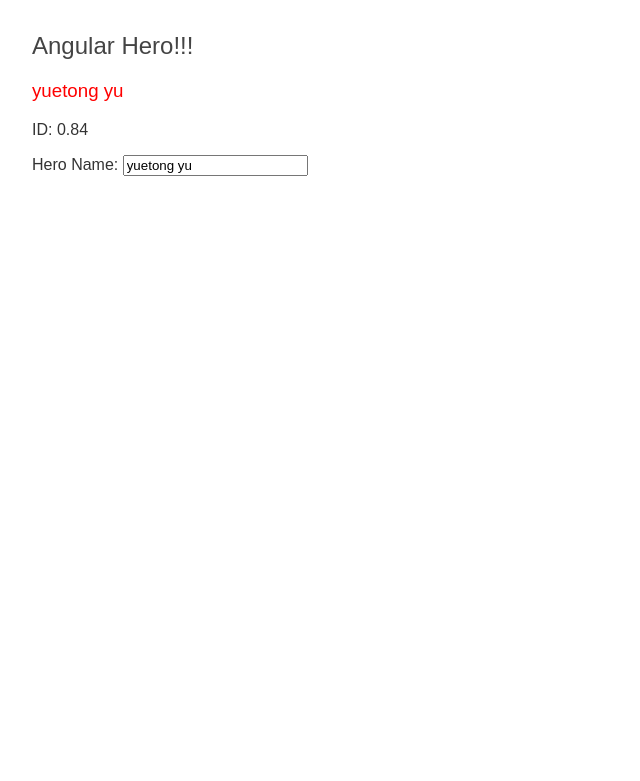
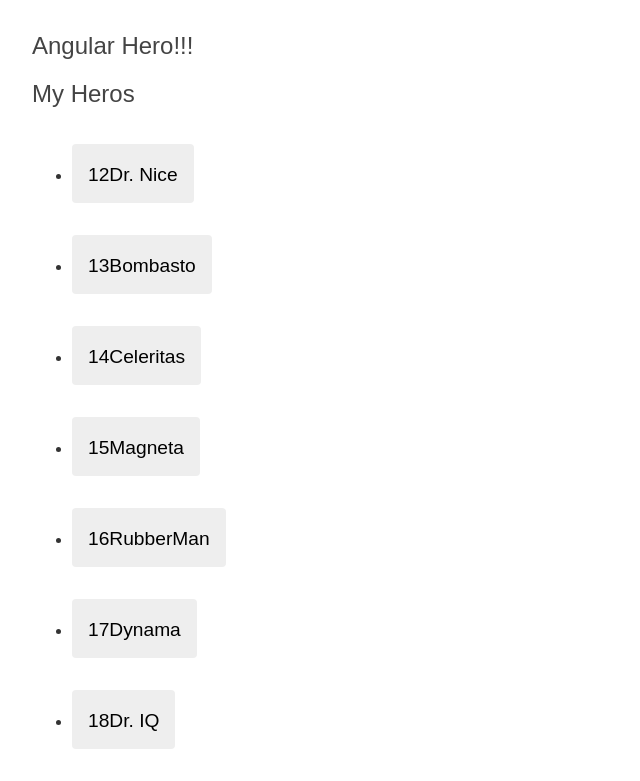
Before and after one commit to yuetong3yu/angular-heroes, an Angular app: page / in a window 1280 px wide. Shown: the top 781 px of the page, without its empty margins (0-640 px from the left). Built offline with nearby package versions, Linux system fonts and the light colour scheme.

Commit message:
hero list

```diff
--- a/src/app/heroes/heroes.component.html
+++ b/src/app/heroes/heroes.component.html
@@ -1,7 +1,10 @@
-<h3>{{ hero.name }}</h3>
+<h2>My Heros</h2>
 
-<p *ngIf="hero.id">ID: {{ hero.id }}</p>
-<div>
-  <label for="name">Hero Name: </label>
-  <input id="name" placeholder="hero name" [(ngModel)]="hero.name" />
-</div>
+<ul class="heroes">
+  <li *ngFor="let hero of heroes">
+    <button type="button">
+      <span class="badge">{{ hero.id }}</span>
+      <span class="name">{{ hero.name }}</span>
+    </button>
+  </li>
+</ul>
--- a/src/app/heroes/heroes.component.ts
+++ b/src/app/heroes/heroes.component.ts
@@ -1,6 +1,7 @@
 import { Component, OnInit } from '@angular/core';
 
 import { Hero } from '../hero';
+import { HEROES } from '../mock-hero';
 
 @Component({
   selector: 'app-heroes',
@@ -8,10 +9,7 @@
   styleUrls: ['./heroes.component.css'],
 })
 export class HeroesComponent implements OnInit {
-  hero: Hero = {
-    id: +Math.random().toFixed(2),
-    name: 'yuetong yu',
-  };
+  heroes: Hero[] = HEROES;
 
   constructor() {}
 
--- /dev/null
+++ b/src/app/mock-hero.ts
@@ -0,0 +1,13 @@
+import { Hero } from './hero';
+
+export const HEROES: Hero[] = [
+  { id: 12, name: 'Dr. Nice' },
+  { id: 13, name: 'Bombasto' },
+  { id: 14, name: 'Celeritas' },
+  { id: 15, name: 'Magneta' },
+  { id: 16, name: 'RubberMan' },
+  { id: 17, name: 'Dynama' },
+  { id: 18, name: 'Dr. IQ' },
+  { id: 19, name: 'Magma' },
+  { id: 20, name: 'Tornado' },
+];
```
